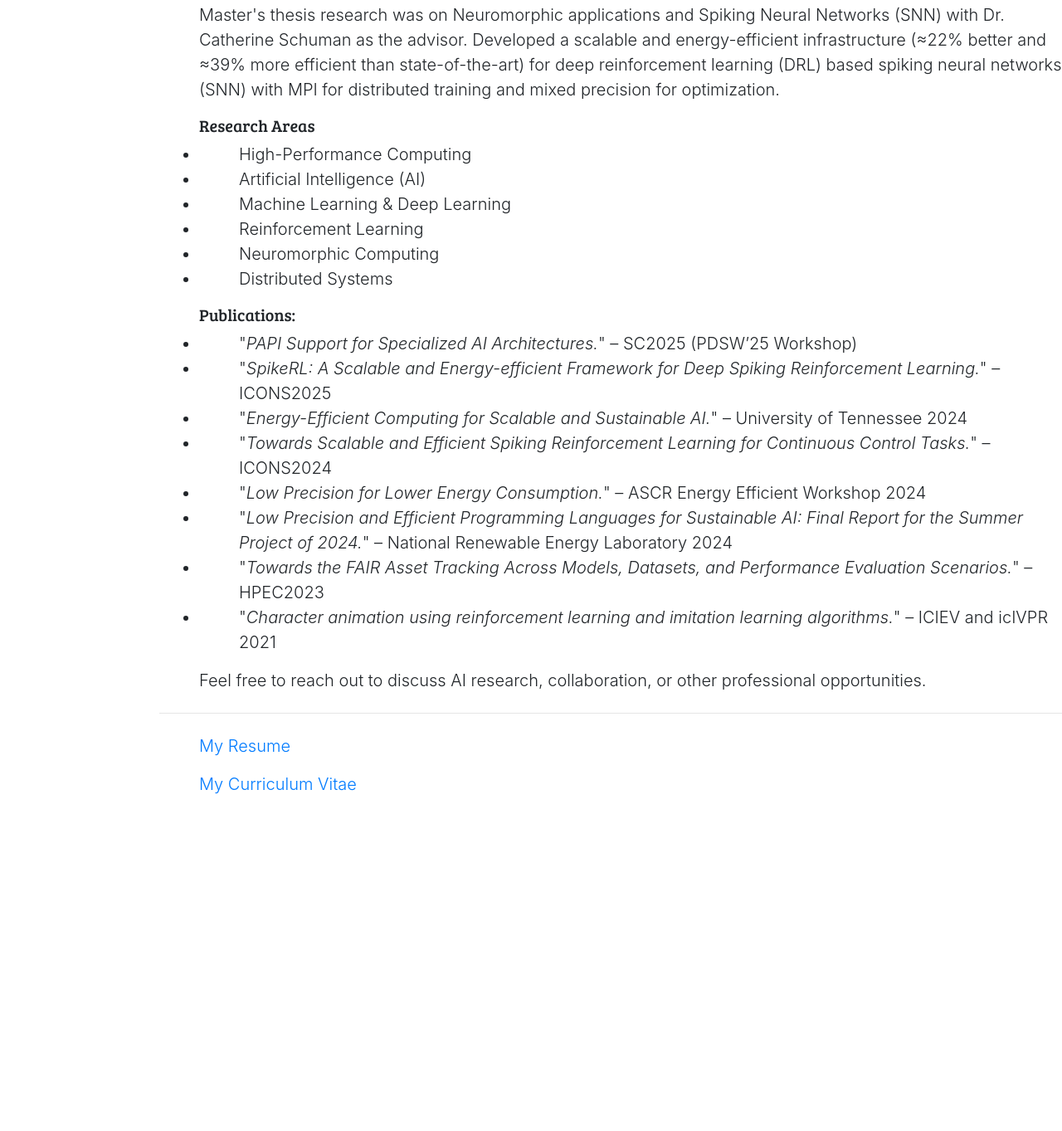
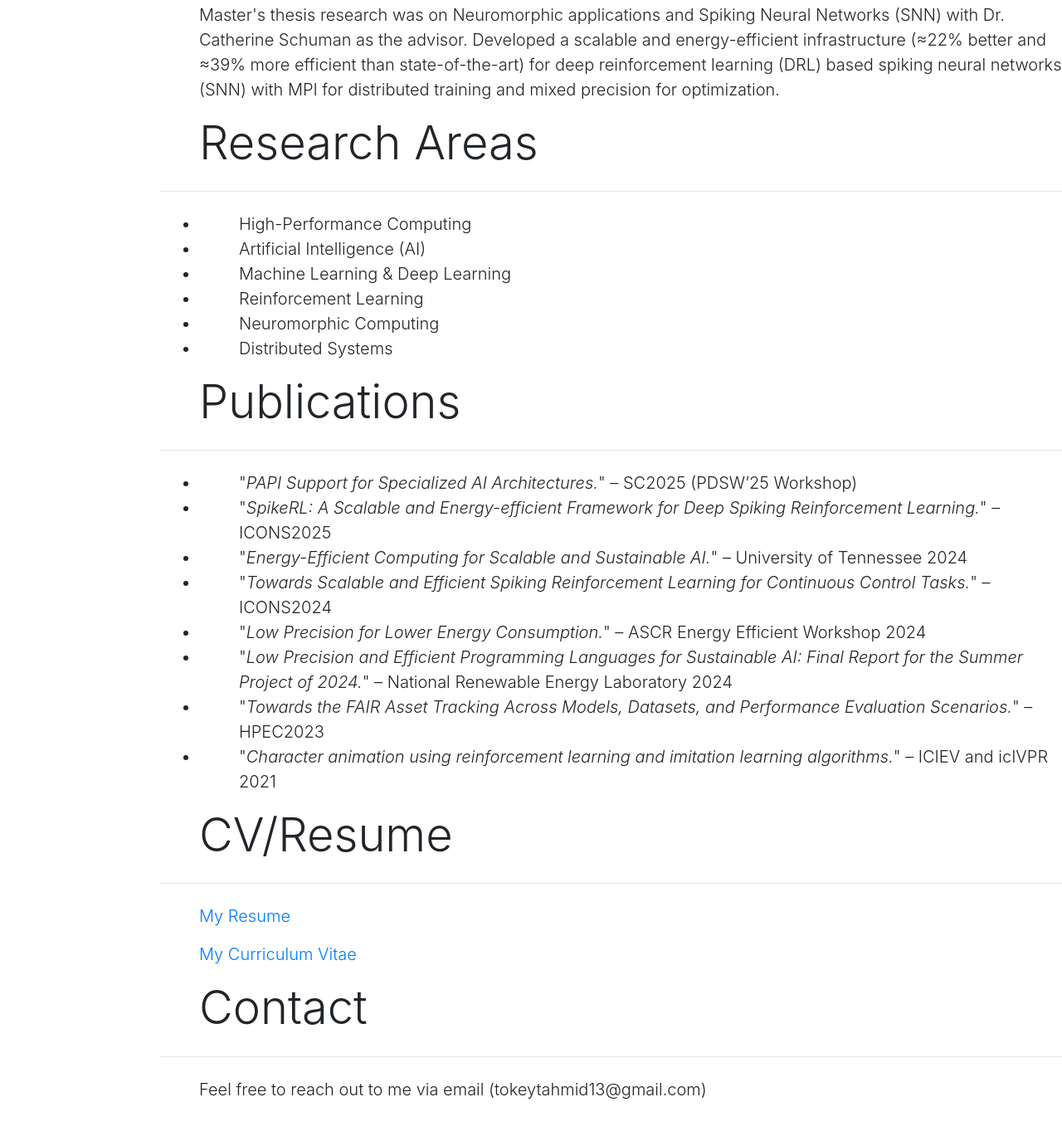
Before and after one commit to tokey-tahmid/tokey-tahmid.github.io, a plain HTML site: page index.html in a window 1280 px wide. Shown: the part 842-2205 px from the top of the page at 83% size. Before the commit the page ends 1858 px from the top, so only its background shows below. Drawn offline with nearby package versions, Linux system fonts and the light colour scheme; files that its build step writes are made by us from their sources; some icons are missing; files whose address does not match are found by name; a web font is replaced by a local one.

Commit message:
Update index.html

```diff
--- a/index.html
+++ b/index.html
@@ -124,7 +124,8 @@
             Master's thesis research was on Neuromorphic applications and Spiking Neural Networks (SNN) with Dr. Catherine Schuman as the advisor. Developed a scalable and energy-efficient infrastructure (≈22% better and ≈39% more efficient than state-of-the-art) for deep reinforcement learning (DRL) based spiking neural networks (SNN) with MPI for distributed training and mixed precision for optimization.
           </p>
 
-          <h3 class="lead padding-left">Research Areas</h3>
+          <h1 class="display-4 heading padding-left">Research Areas</h1>
+          <hr class="my-4" />
           <ul class="lead padding-left">
             <li class="lead padding-left">High-Performance Computing</li>
             <li class="lead padding-left">Artificial Intelligence (AI)</li>
@@ -134,7 +135,8 @@
             <li class="lead padding-left">Distributed Systems</li>
           </ul>
 
-          <h3 class="lead padding-left">Publications:</h3>
+          <h1 class="display-4 heading padding-left">Publications</h1>
+          <hr class="my-4" />
           <ul class="lead padding-left">
             <li class="lead padding-left">
               "<em>PAPI Support for Specialized AI Architectures.</em>" – SC2025 (PDSW’25 Workshop)
@@ -162,10 +164,9 @@
             </li>
           </ul>
 
-          <p class="lead padding-left">
-            Feel free to reach out to discuss AI research, collaboration, or other professional opportunities.
-          </p>
+          <h1 class="display-4 heading padding-left">CV/Resume</h1>
           <hr class="my-4" />
+
           <!-- <p class="lead padding-left">
             <a href="./index.html" target="_blank">My Homepage</a>
           </p> -->
@@ -175,6 +176,12 @@
           <p class="lead padding-left">
             <a href="./CV_TokeyTahmid.pdf" target="_blank">My Curriculum Vitae</a>
           </p>
+
+          <h1 class="display-4 heading padding-left">Contact</h1>
+          <hr class="my-4" />
+          <p class="lead padding-left">
+            Feel free to reach out to me via email (tokeytahmid13@gmail.com)
+          </p>
         </div>
         <!--Code Section End Here-->
       </aside>
```
